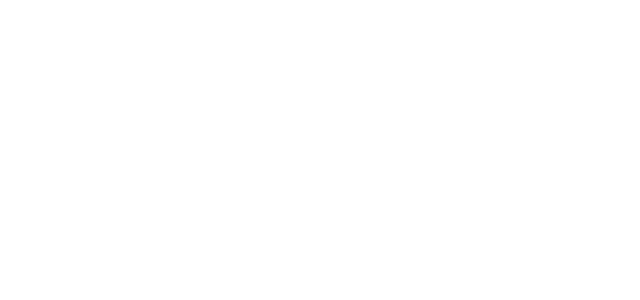
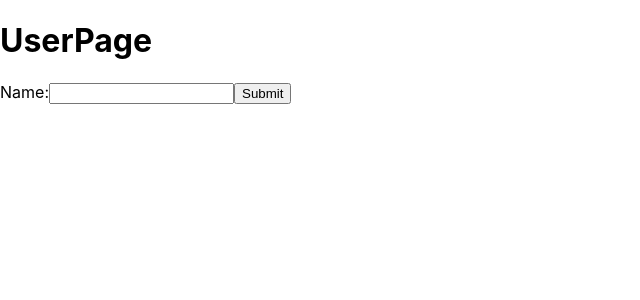
Before and after one commit to melissaarrington1/Project-3, a React (Create React App) app in the folder client/: page /users in a window 1280 px wide. Shown: the top 300 px of the page, without its empty margins (0-640 px from the left). Built offline with nearby package versions, Linux system fonts and the light colour scheme.

Commit message:
made new route

```diff
--- a/client/src/App.js
+++ b/client/src/App.js
@@ -2,6 +2,7 @@
 import './App.css';
 import { BrowserRouter as Router, Switch, Route } from 'react-router-dom'
 import HomePage from './Components/HomePage'
+import UserPage from './Components/UserPage'
 
 
 
@@ -13,6 +14,7 @@
 
         <Switch>
         <Route exact path="/" component={HomePage}/>
+        <Route path="/users" component={UserPage}/>
         </Switch>
       </div>
       </Router>
--- a/client/src/Components/HomePage.js
+++ b/client/src/Components/HomePage.js
@@ -4,7 +4,7 @@
     render() {
         return(
             <div>
-                <h1>Hello From HomePage</h1>
+                <h1>Welcome To Your Weather App</h1>
                 <button>Click Here to Enter</button>
             </div>
         )
--- /dev/null
+++ b/client/src/Components/UserPage.js
@@ -0,0 +1,20 @@
+import React, { Component } from 'react'
+
+class UserPage extends Component {
+    render() {
+        return(
+            <div>
+                <h1>UserPage</h1>
+                <form>
+                <label>
+                    Name:
+                    <input type="text" name="name" />
+                    </label>
+                    <input type="submit" value="Submit" />
+                </form>
+            </div>
+        )
+    }
+}
+
+export default UserPage
```
Also changed, not shown: client/src/Components/User.js (deleted, +0 -13 lines), 2 other files (tests, documents, lock files or other folders).
